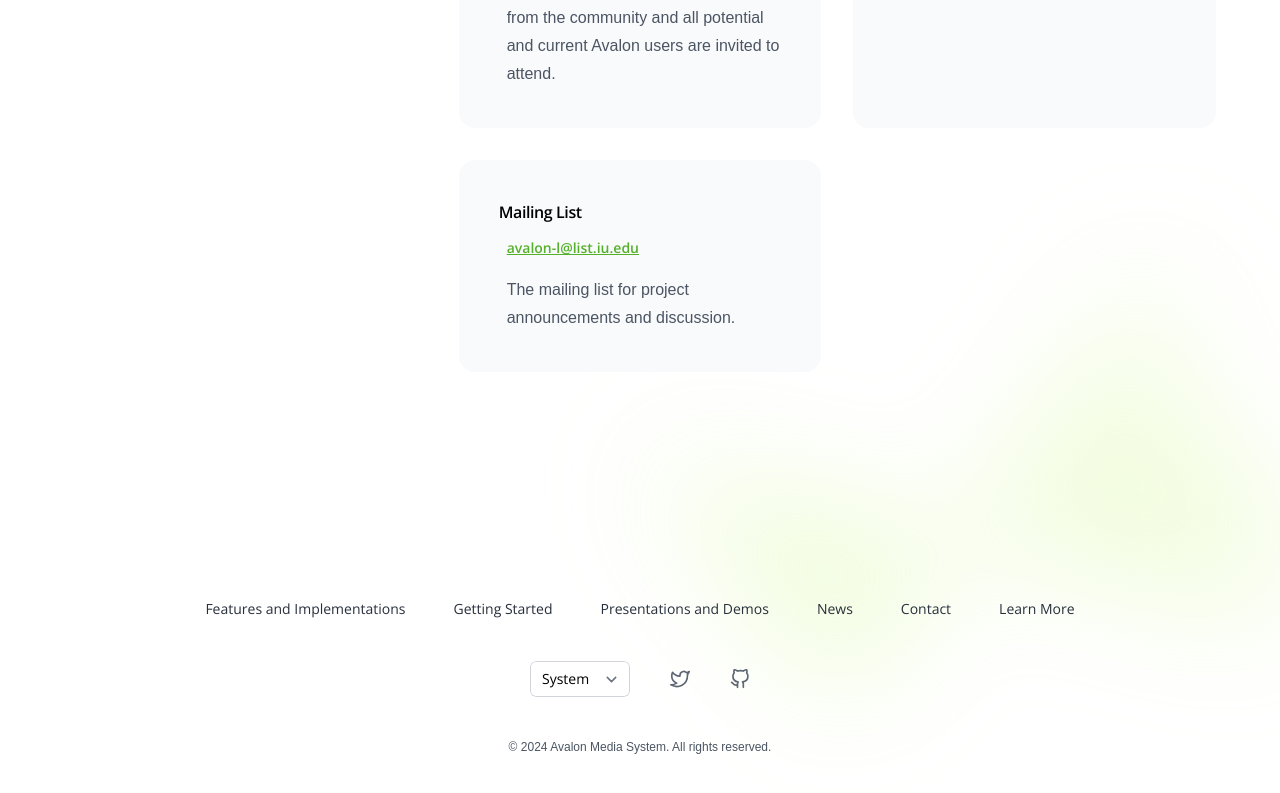
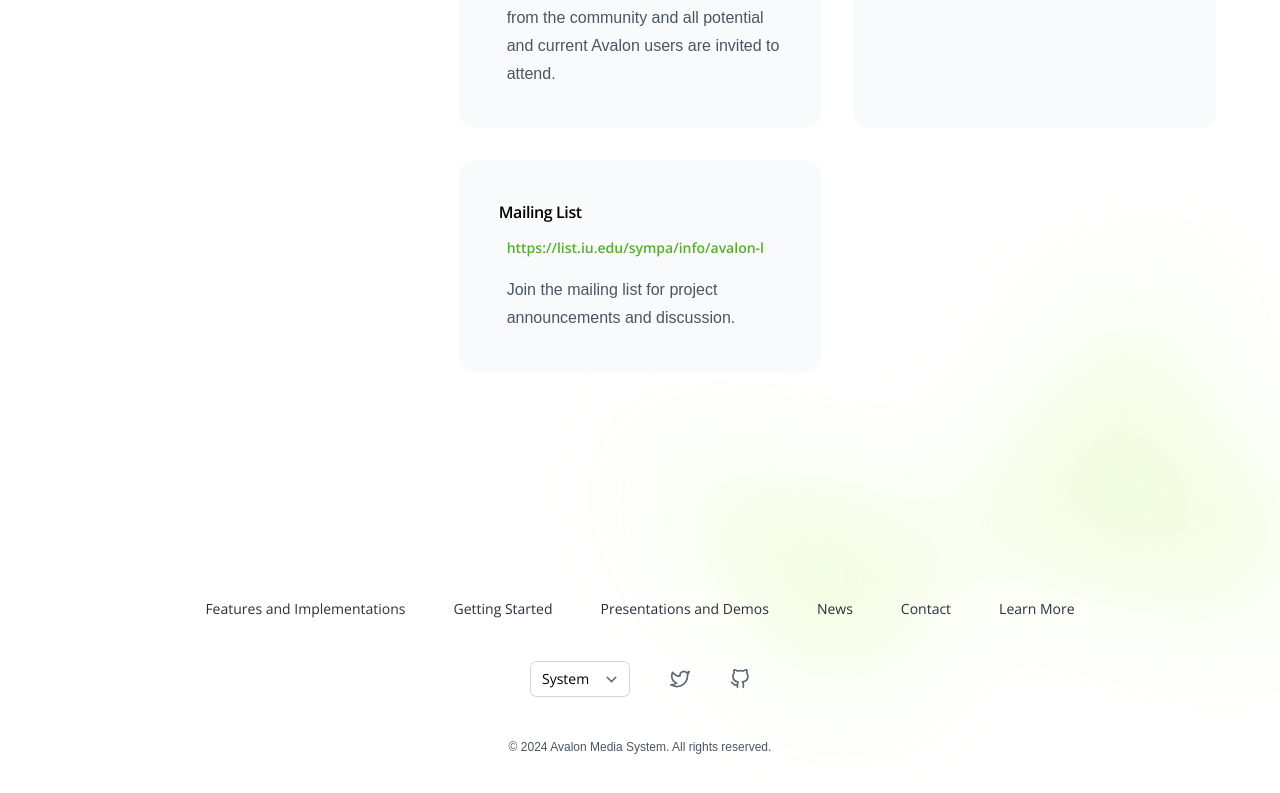
Before and after one commit to samvera/avalon-next, a Next.js app: page /contact in a window 1280 px wide. Shown: the part 736-1529 px from the top of the page. Built offline with nearby package versions, Linux system fonts and the light colour scheme; no server answers.

Commit message:
Link to join mailing list

```diff
--- a/src/app/contact/page.tsx
+++ b/src/app/contact/page.tsx
@@ -34,8 +34,10 @@
     url: "https://github.com/avalonmediasystem/avalon",
   },
   {
-    description: "The mailing list for project announcements and discussion.",
-    email: "avalon-l@list.iu.edu",
+    description:
+      "Join the mailing list for project announcements and discussion.",
+    url: "https://list.iu.edu/sympa/info/avalon-l",
+    Label: "Avalon discussion list",
     title: "Mailing List",
   },
 ];
```
